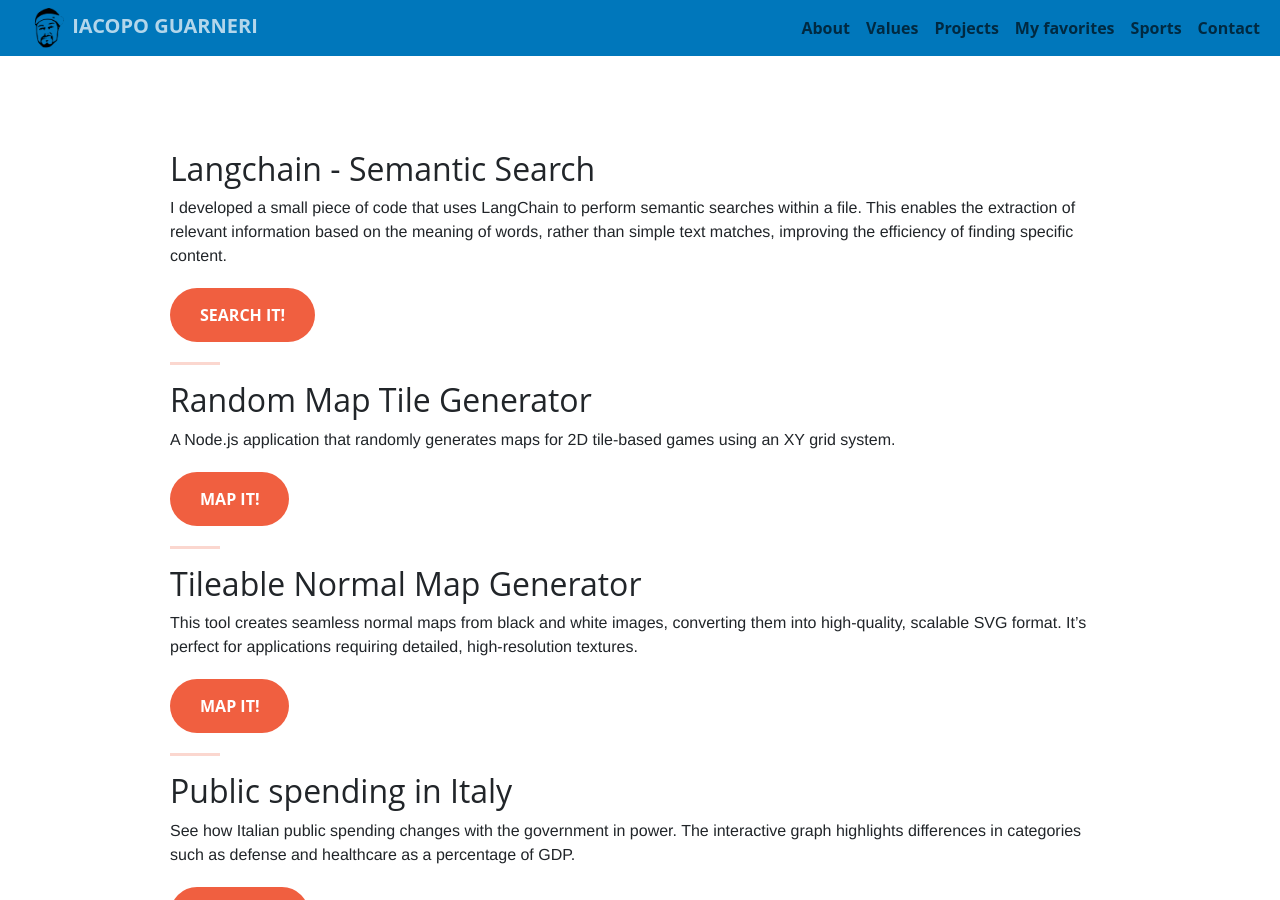
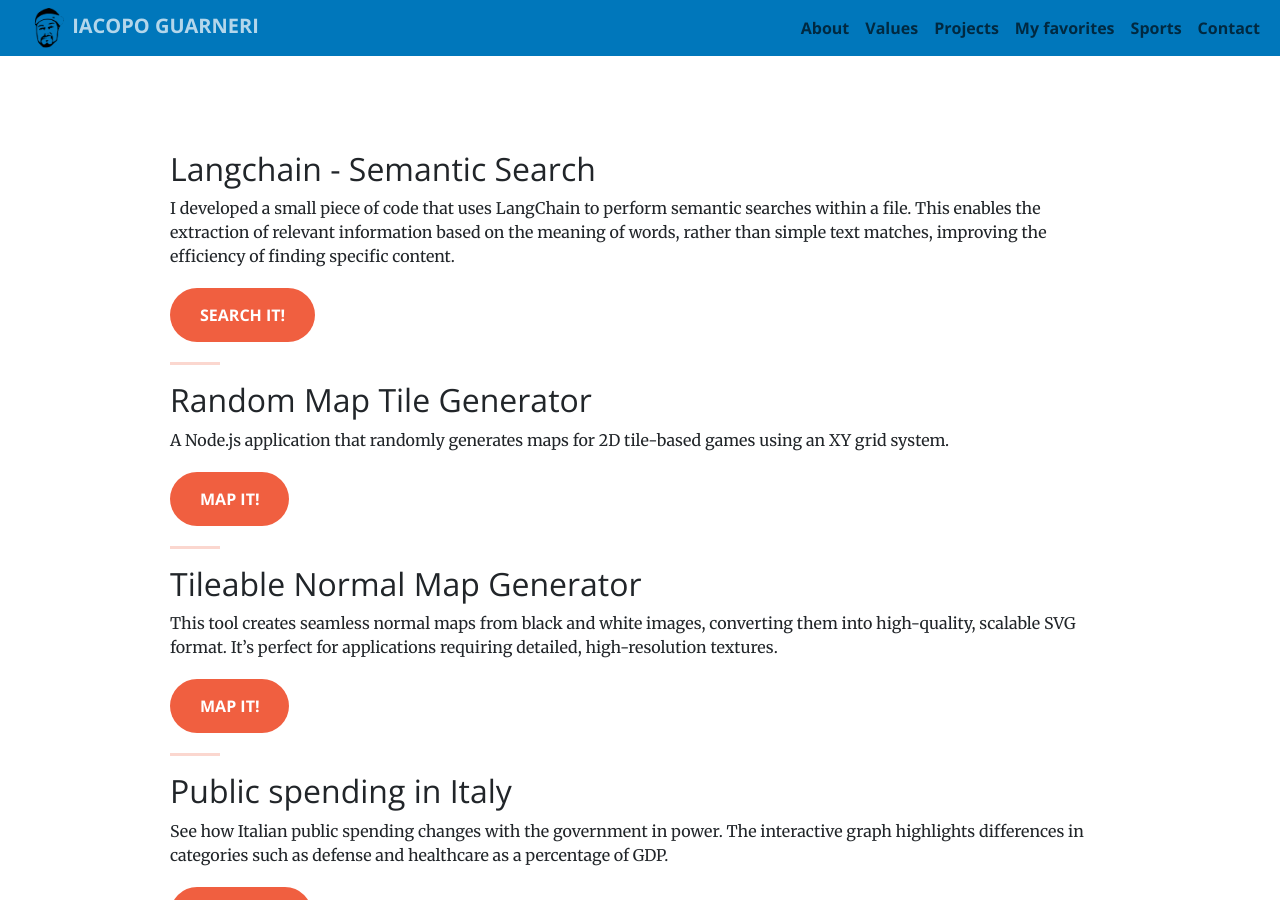
Before and after one commit to iacoposk8/iacoposk8.github.io, a Jekyll site: the page built from projects.md, in a window 1280 px wide and 900 px high. Built offline with Jekyll 4.4.1, drawn with Linux system fonts in a browser that asks for light colours.

Commit message:
Update head.html

```diff
--- a/_includes/head.html
+++ b/_includes/head.html
@@ -27,8 +27,10 @@
     <noscript><link rel="stylesheet" href="https://cdn.jsdelivr.net/npm/bootstrap@5.3.3/dist/css/bootstrap.min.css"></noscript>
 
     <!-- Custom Fonts -->
-    <link rel="preconnect" href='https://fonts.googleapis.com/css?family=Open+Sans:300italic,400italic,600italic,700italic,800italic,400,300,600,700,800&display=swap' rel='stylesheet' type='text/css'>
-    <link rel="preconnect" href='https://fonts.googleapis.com/css?family=Merriweather:400,300,300italic,400italic,700,700italic,900,900italic&display=swap' rel='stylesheet' type='text/css'>
+    <link rel="preconnect" href="https://fonts.googleapis.com">
+    <link rel="preconnect" href="https://fonts.gstatic.com" crossorigin>
+    <link href="https://fonts.googleapis.com/css?family=Open+Sans:300italic,400italic,600italic,700italic,800italic,400,300,600,700,800&display=swap" rel="stylesheet">
+    <link href="https://fonts.googleapis.com/css?family=Merriweather:400,300,300italic,400italic,700,700italic,900,900italic&display=swap" rel="stylesheet">
 
     <link rel="preload" href="https://cdnjs.cloudflare.com/ajax/libs/font-awesome/6.5.2/css/all.min.css" as="style" onload="this.onload=null;this.rel='stylesheet'">
     <noscript><link rel="stylesheet" href="https://cdnjs.cloudflare.com/ajax/libs/font-awesome/6.5.2/css/all.min.css"></noscript>
```
